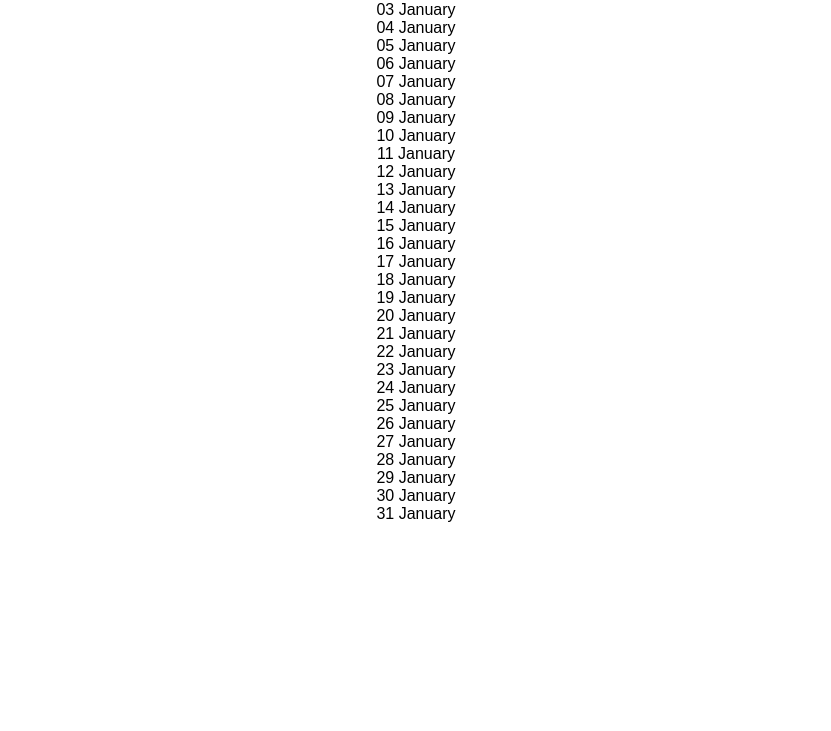
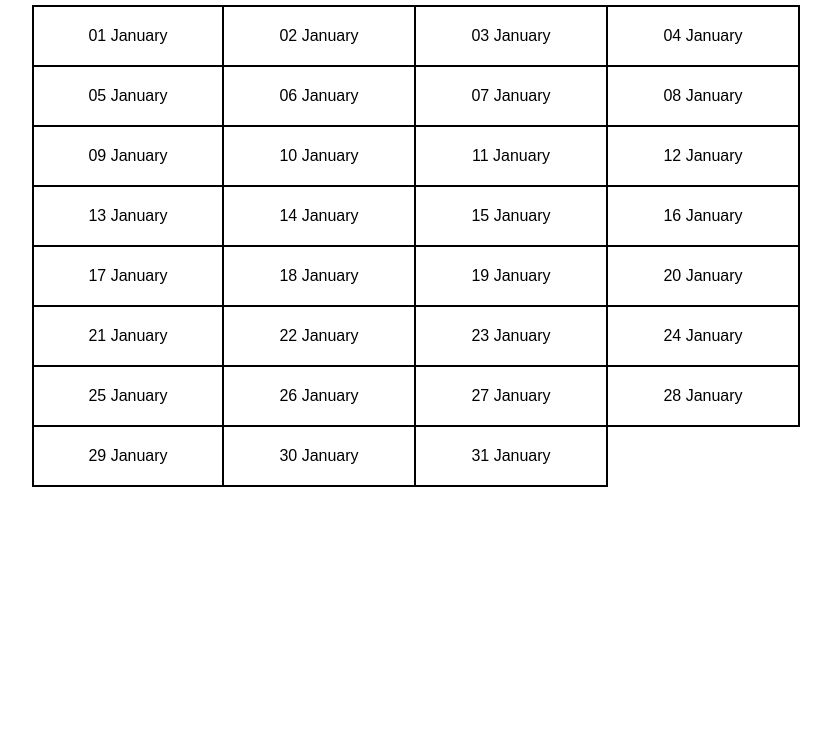
Before and after one commit to davfrancavilla/ajax-ex-calendar, a plain HTML site: page index.html in a window 1280 px wide. Shown: the part 69-800 px from the top of the page, without its empty margins (224-1055 px from the left). Drawn offline with nearby package versions, Linux system fonts and the light colour scheme; no server answers.

Commit message:
Aggiunto stile

```diff
--- a/css/style.css
+++ b/css/style.css
@@ -12,7 +12,7 @@
 #title {
     display: inline-block;
     font-size: 30px;
-    margin: 0 20px;
+    margin: 20px 20px;
 }
 
 i {
@@ -20,6 +20,37 @@ i {
     cursor: pointer;
 }
 
+#days {
+    margin: 0 auto;
+    display: flex;
+    justify-content: flex-start;
+    flex-wrap: wrap;
+    align-items: stretch;
+    width: 60%;
+}
+
+.date {
+    border: 0px solid black;
+    border-bottom-width: 2px;
+    border-right-width: 2px;
+    padding: 20px;
+    width: 25%;
+    display: flex;
+    align-items: center;
+    justify-content: center;
+}
+
+.date:nth-child(4n+1){
+    border-left-width: 2px;
+}
+
+.date:nth-child(1),
+.date:nth-child(2),
+.date:nth-child(3),
+.date:nth-child(4) {
+    border-top-width: 2px;
+}
+
 .red {
     color: red;
 }
--- a/index.html
+++ b/index.html
@@ -18,7 +18,7 @@
         <div id="title"></div>
         <i class="fas fa-arrow-alt-circle-right next-month"></i>
 
-        <ul id="days"></ul>
+        <div id="days"></div>
     </div>
 
 
@@ -27,7 +27,7 @@
         <span>{{ month }} {{ year }}</span>
     </script>
     <script id="days-template" type="text/x-handlebars-template">
-        <li date="{{date}}">{{ number }} {{ month }}</li>
+        <div class="date" date="{{date}}">{{ number }} {{ month }}</div>
     </script>
 
 
--- a/js/script.js
+++ b/js/script.js
@@ -14,7 +14,10 @@ $(document).ready(function(){
             createDaysList(startingMonth);
             apiCall(startingMonth);
         } else {
-            alert('Fine calendario');
+            startingMonth = moment().set({ 'year': 2018, 'month': 0, 'date': 1 });
+            createTitle(startingMonth);
+            createDaysList(startingMonth);
+            apiCall(startingMonth);
         }
     });
 
@@ -26,7 +29,10 @@ $(document).ready(function(){
             createDaysList(startingMonth);
             apiCall(startingMonth);
         } else {
-            alert('Fine calendario');
+            startingMonth = moment().set({ 'year': 2018, 'month': 11, 'date': 1 });
+            createTitle(startingMonth);
+            createDaysList(startingMonth);
+            apiCall(startingMonth);
         }
     });
 
```
